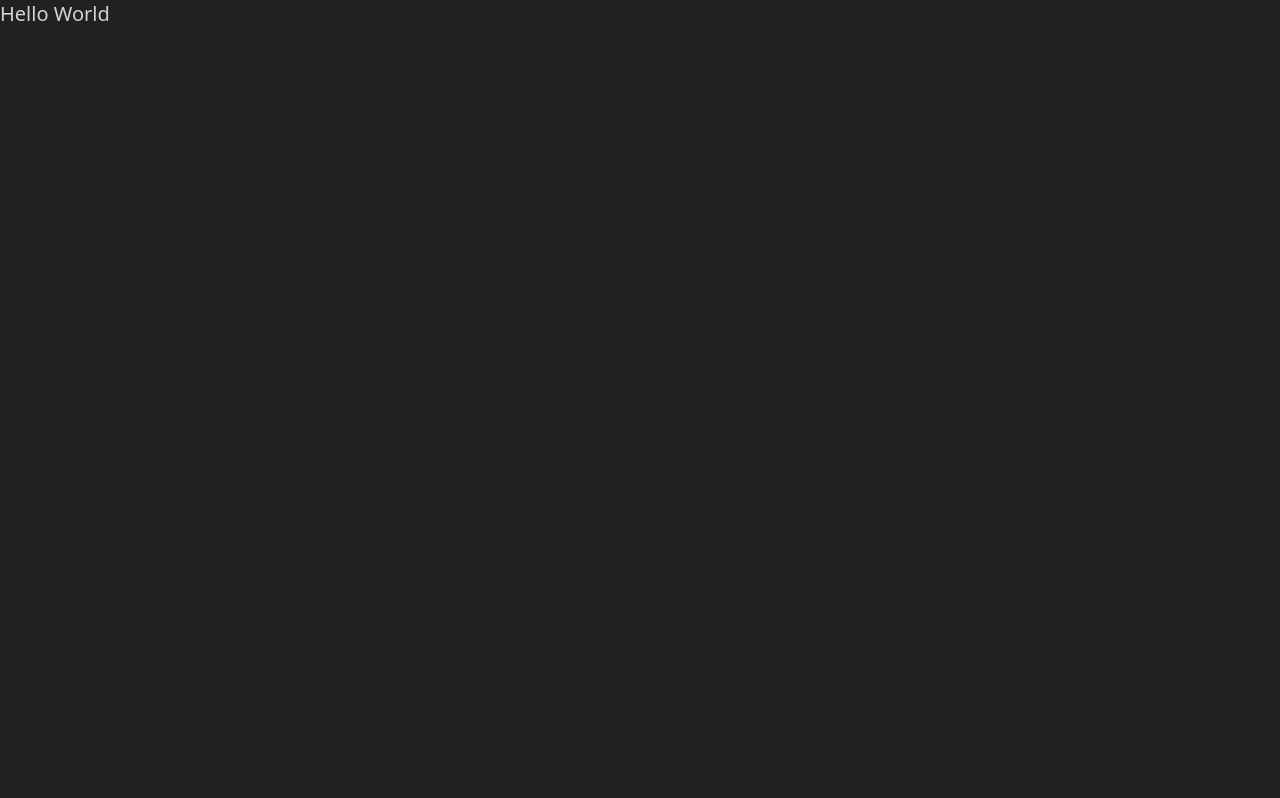
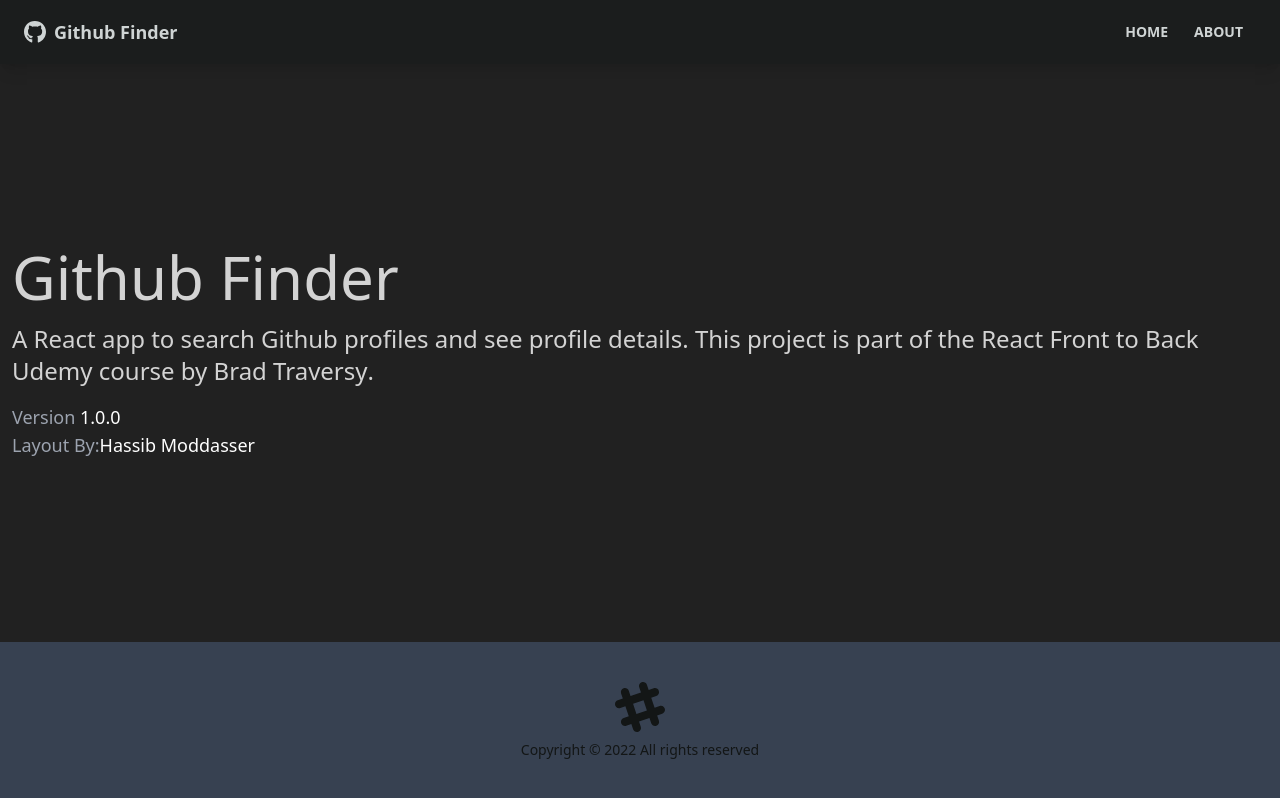
Before and after one commit to lazy-snorlax/github-finder, a React (Create React App) app: page /about in a window 1280 px wide. Built offline with nearby package versions, Linux system fonts and the light colour scheme.

Commit message:
generating app shell + skeleton

```diff
--- a/package.json
+++ b/package.json
@@ -9,6 +9,8 @@
     "daisyui": "^2.33.0",
     "react": "^18.2.0",
     "react-dom": "^18.2.0",
+    "react-icons": "^4.6.0",
+    "react-router-dom": "^6.4.2",
     "react-scripts": "5.0.1",
     "web-vitals": "^2.1.4"
   },
--- a/src/App.js
+++ b/src/App.js
@@ -1,11 +1,27 @@
-import logo from "./logo.svg";
-import "./App.css";
+import { BrowserRouter as Router, Route, Routes } from "react-router-dom";
+import Home from "./pages/Home";
+import About from "./pages/About";
+import NotFound from "./pages/NotFound";
+import Navbar from "./components/layout/Navbar";
+import Footer from "./components/layout/Footer";
 
 function App() {
   return (
-    <div className="">
-      <h1 className="text-xl">Hello World</h1>
-    </div>
+    <Router>
+      <div className="flex flex-col justify-between h-screen">
+        <Navbar />
+
+        <main className="container mx-auto px-3 pb-12">
+          <Routes>
+            <Route path="/" element={<Home />} />
+            <Route path="/about" element={<About />} />
+            <Route path="*" element={<NotFound />} />
+          </Routes>
+        </main>
+
+        <Footer />
+      </div>
+    </Router>
   );
 }
 
--- /dev/null
+++ b/src/components/layout/Footer.jsx
@@ -0,0 +1,25 @@
+import React from "react";
+
+function Footer() {
+  const footerYear = new Date().getFullYear();
+  return (
+    <footer className="footer p-10 bg-gray-700 text-primary-content footer-center">
+      <div>
+        <svg
+          width="50"
+          height="50"
+          viewBox="0 0 24 24"
+          xmlns="http://www.w3.org/2000/svg"
+          fillRule="evenodd"
+          clipRule="evenodd"
+          className="inline-block fill-current"
+        >
+          <path d="M22.672 15.226l-2.432.811.841 2.515c.33 1.019-.209 2.127-1.23 2.456-1.15.325-2.148-.321-2.463-1.226l-.84-2.518-5.013 1.677.84 2.517c.391 1.203-.434 2.542-1.831 2.542-.88 0-1.601-.564-1.86-1.314l-.842-2.516-2.431.809c-1.135.328-2.145-.317-2.463-1.229-.329-1.018.211-2.127 1.231-2.456l2.432-.809-1.621-4.823-2.432.808c-1.355.384-2.558-.59-2.558-1.839 0-.817.509-1.582 1.327-1.846l2.433-.809-.842-2.515c-.33-1.02.211-2.129 1.232-2.458 1.02-.329 2.13.209 2.461 1.229l.842 2.515 5.011-1.677-.839-2.517c-.403-1.238.484-2.553 1.843-2.553.819 0 1.585.509 1.85 1.326l.841 2.517 2.431-.81c1.02-.33 2.131.211 2.461 1.229.332 1.018-.21 2.126-1.23 2.456l-2.433.809 1.622 4.823 2.433-.809c1.242-.401 2.557.484 2.557 1.838 0 .819-.51 1.583-1.328 1.847m-8.992-6.428l-5.01 1.675 1.619 4.828 5.011-1.674-1.62-4.829z"></path>
+        </svg>
+        <p>Copyright &copy; {footerYear} All rights reserved</p>
+      </div>
+    </footer>
+  );
+}
+
+export default Footer;
--- /dev/null
+++ b/src/components/layout/Navbar.jsx
@@ -0,0 +1,39 @@
+import { FaGithub } from "react-icons/fa";
+import { Link } from "react-router-dom";
+import PropTypes from "prop-types";
+
+function Navbar({ title }) {
+  return (
+    <nav className="navbar mb-12 shadow-lg bg-neutral text-neutral-content">
+      <div className="container mx-auto">
+        <div className="flex-none px-2 mx-2">
+          <FaGithub className="inline pr-2 text-3xl" />
+          <Link to="/" className="text-lg font-bold align-middle">
+            {title}
+          </Link>
+        </div>
+
+        <div className="flex-1 px-2 mx-2">
+          <div className="flex justify-end">
+            <Link to="/" className="btn btn-ghost btn-sm rounded-btn">
+              Home
+            </Link>
+            <Link to="/" className="btn btn-ghost btn-sm rounded-btn">
+              About
+            </Link>
+          </div>
+        </div>
+      </div>
+    </nav>
+  );
+}
+
+Navbar.defaultProps = {
+  title: "Github Finder",
+};
+
+Navbar.propTypes = {
+  title: PropTypes.string,
+};
+
+export default Navbar;
--- /dev/null
+++ b/src/pages/About.jsx
@@ -0,0 +1,31 @@
+import React from "react";
+
+function About() {
+  return (
+    <div>
+      <h1 className="text-6xl mb-4">Github Finder</h1>
+      <p className="mb-4 text-2xl font-light">
+        A React app to search Github profiles and see profile details. This
+        project is part of the{" "}
+        <a href="http://www.udemy.com/course/modern-react-front-to-back">
+          {" "}
+          React Front to Back
+        </a>{" "}
+        Udemy course by{" "}
+        <strong>
+          <a href="http://traversymedia.com">Brad Traversy</a>
+        </strong>
+        .
+      </p>
+      <p className="text-lg text-gray-400">
+        Version <span className="text-white">1.0.0</span>
+      </p>
+      <p className="text-lg text-gray-400">
+        Layout By:
+        <a className="text-white">Hassib Moddasser</a>
+      </p>
+    </div>
+  );
+}
+
+export default About;
--- /dev/null
+++ b/src/pages/Home.jsx
@@ -0,0 +1,11 @@
+import React from "react";
+
+function Home() {
+  return (
+    <div>
+      <h1 className="text-6xl">Welcome</h1>
+    </div>
+  );
+}
+
+export default Home;
--- /dev/null
+++ b/src/pages/NotFound.jsx
@@ -0,0 +1,21 @@
+import { FaHome } from "react-icons/fa";
+import { Link } from "react-router-dom";
+
+function NotFound() {
+  return (
+    <div className="hero">
+      <div className="text-center hero-content">
+        <div className="max-w-lg">
+          <h1 className="text-8xl font-bold mb-8">Oops!</h1>
+          <p className="text-5xl mb-8">404 - Page not found!</p>
+          <Link to={"/"} className="mr-2">
+            <FaHome className="mr-2" />
+            Back to Home
+          </Link>
+        </div>
+      </div>
+    </div>
+  );
+}
+
+export default NotFound;
```
Also changed, not shown: 2 other files (tests, documents, lock files or other folders).
